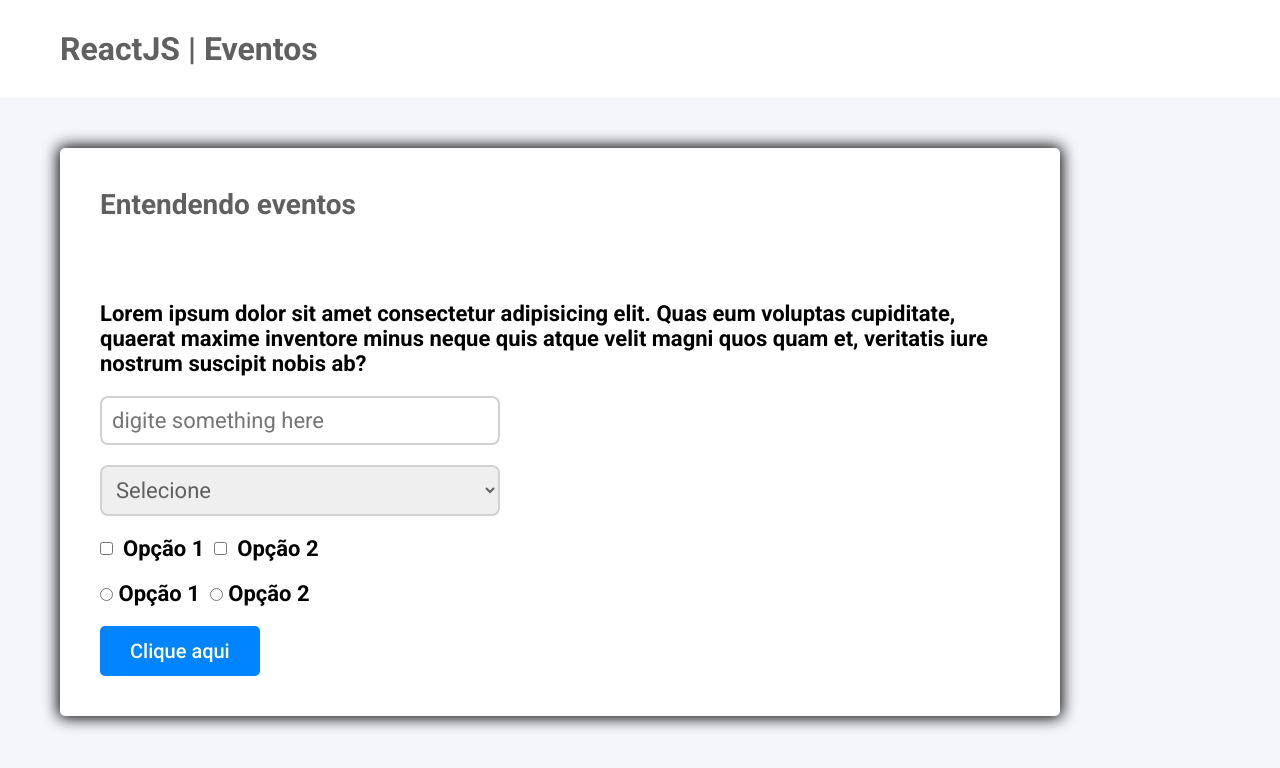
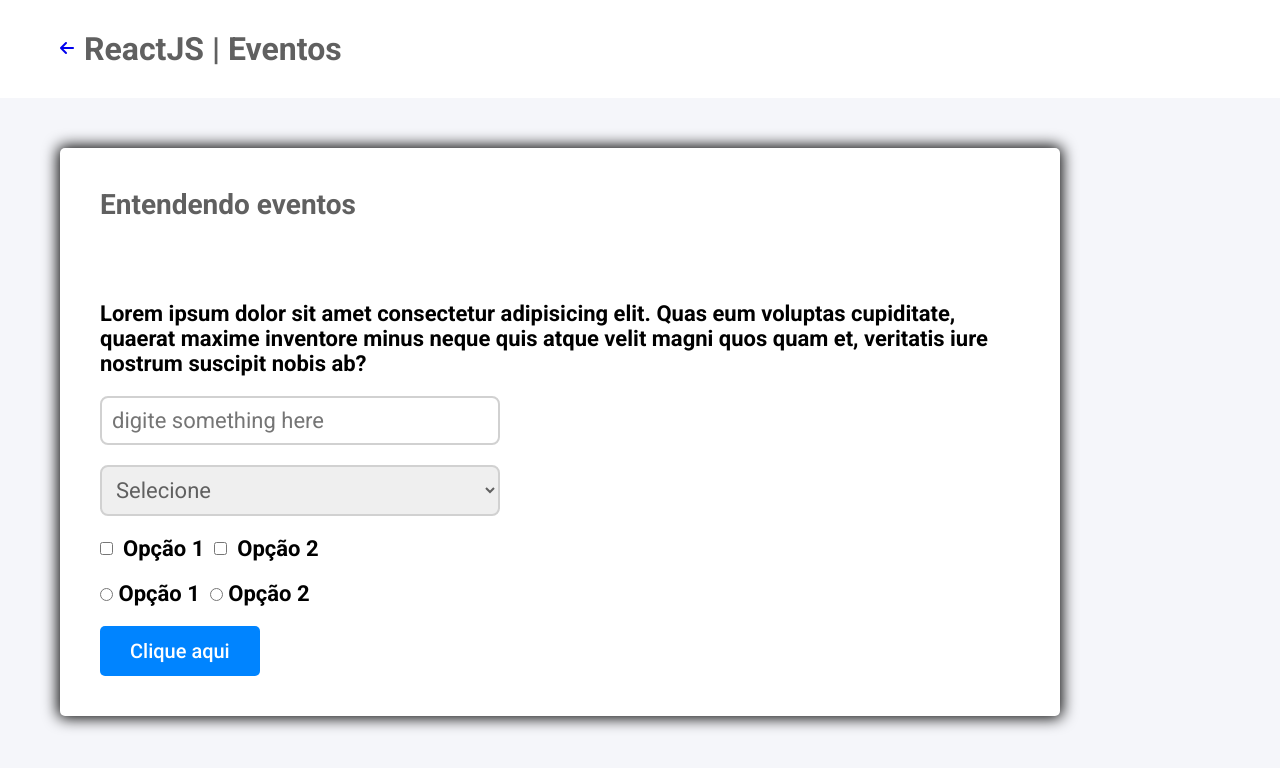
Before and after one commit to Vitozada/curso-reactjs, a React (Create React App) app: page /eventos in a window 1280 px wide. Shown: the top 768 px of the page. Built offline with nearby package versions, Linux system fonts and the light colour scheme.

Commit message:
mensagem e botao

```diff
--- a/src/pages/app/index.jsx
+++ b/src/pages/app/index.jsx
@@ -10,6 +10,7 @@ export default function App() {
       <h1 className='titulo'>
         Estudos de react
          <i className='fa fa-heart' ></i>
+         <h2>Isabella gatinha te amo</h2>
       </h1>
       </header>
 
--- a/src/pages/eventos/index.jsx
+++ b/src/pages/eventos/index.jsx
@@ -1,4 +1,5 @@
 import './index.scss'
+import {Link} from 'react-router-dom'
 
 export default function Eventos() {
     return(
@@ -6,7 +7,11 @@ export default function Eventos() {
         <div className='pagina-eventos pagina'   >
             <header className='cabecalho' >
 
+            <Link to= '/'><i className='fa fa-arrow-left voltar'></i></Link>
+
+
                 <h1>ReactJS | Eventos </h1>
+
             </header>
 
             <section  className='secao'  >
--- a/src/pages/eventos/index.scss
+++ b/src/pages/eventos/index.scss
@@ -7,6 +7,18 @@
     flex-direction: column;
     gap: 20px;
     align-items: start;
+}
+
+.cabecalho{
+display: flex;
+
+.voltar{
+
+margin-top: 10px;
+margin-right: 10px;
+
+}
+
 }
 
 .grupo{
```
